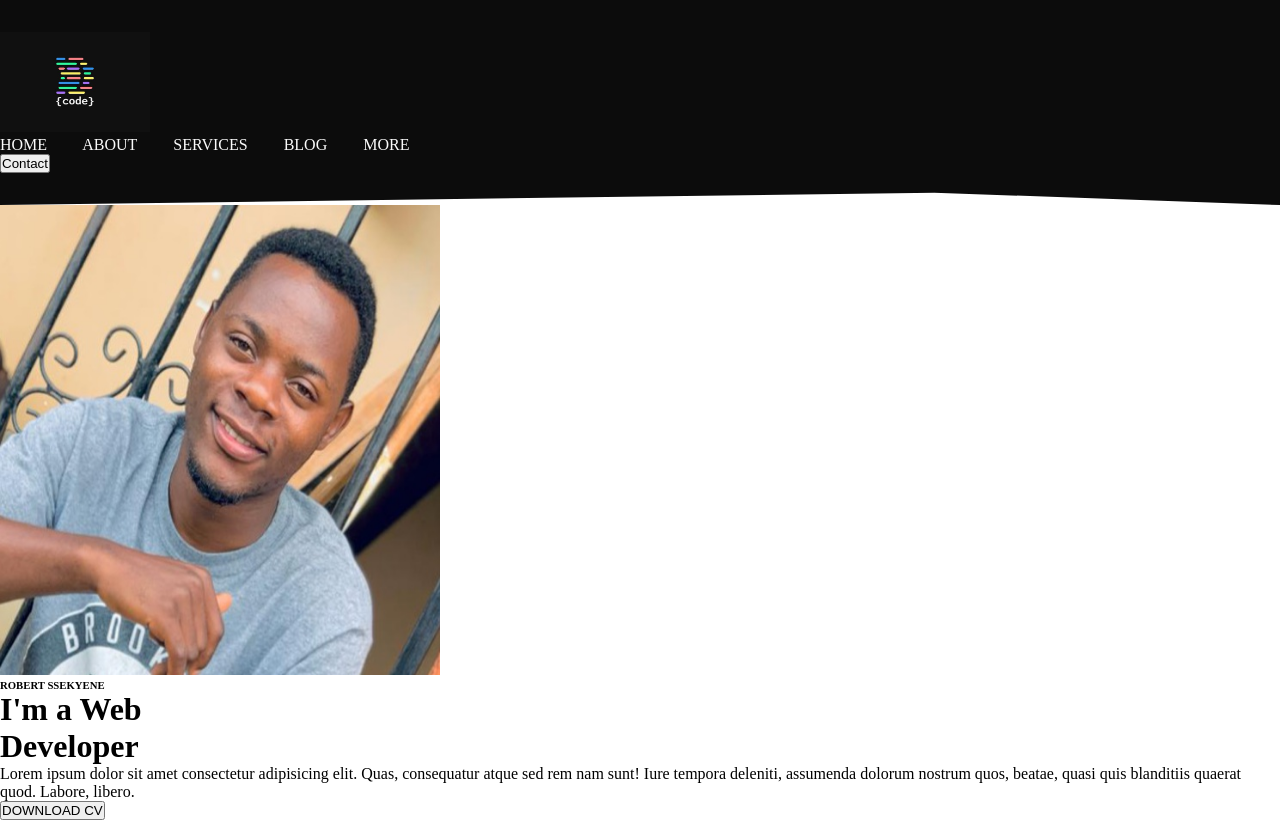
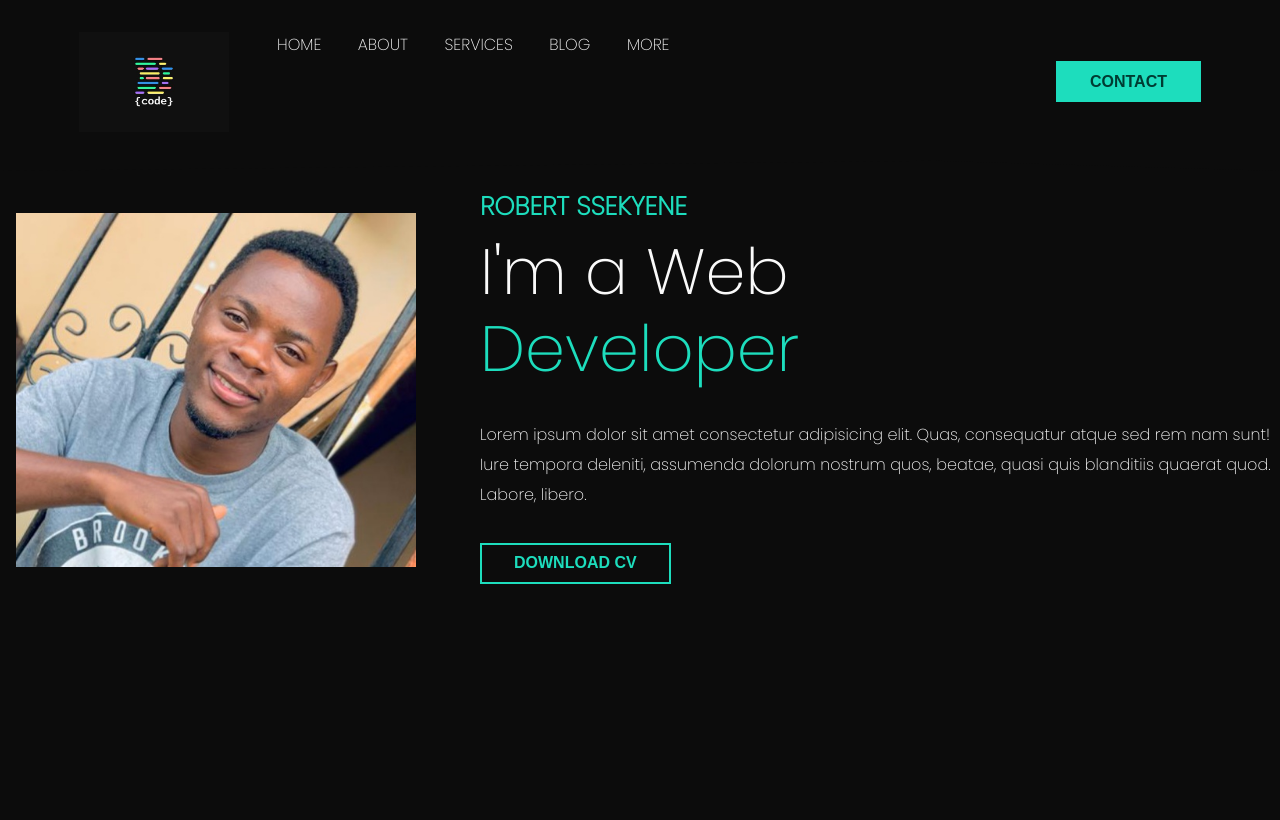
Before and after one commit to Ssekyene/Portfolio, a plain HTML site: page index.html in a window 1280 px wide. Drawn offline with Linux system fonts and the light colour scheme.

Commit message:
added more styles in assets/styles.css and also added styles in assets/utilities.css

```diff
--- a/assets/styles.css
+++ b/assets/styles.css
@@ -47,3 +47,44 @@ header nav{
     width: 440px;
     height: 470px;
 }
+
+body{
+    font-family: 'Poppins', sans-serif;
+    background: var(--bgDark);
+}
+.container{
+    max-width: 1152px;
+    padding: 0 15px;
+    margin: 0 auto;
+}
+.hero{
+    padding-top: 2rem;
+    padding-bottom: 3rem;
+}
+.hero .left img{
+    width: 400px;
+    margin-left: 1em;
+}
+.hero .right{
+    color: var(--white);
+    margin-top: -1rem;
+    margin-left: -20rem;
+}
+.hero .right h6{
+    font-size: 1.6rem;
+    color: var(--primary);
+    margin-bottom: 0.5rem;
+}
+.hero .right h1{
+    font-size: 4rem;
+    font-weight: 100;
+    line-height: 1.2;
+    margin-bottom: 2rem;
+}
+.hero .right h1 span{
+    color: var(--primary);
+}
+.hero .right p{
+    line-height: 1.9;
+    margin-bottom: 2rem;
+}
--- a/assets/utilities.css
+++ b/assets/utilities.css
@@ -0,0 +1,47 @@
+.flex{
+    display: flex;
+}
+.items-center{
+    align-items: center;
+}
+.justify-between{
+    justify-content: space-between;
+}
+.justify-center{
+    justify-content: center;
+}
+.justify-right{
+    justify-content: right;
+}
+.btn{
+    padding: 0.6rem 2rem;
+    font-size: 1rem;
+    font-weight: 600;
+    border: 2px solid transparent;
+    outline: none;
+    cursor:pointer;
+    text-transform: uppercase;
+    transition: all .2s ease;
+}
+.btn-primary{
+    background-color: var(--primary);
+    color: var(--secondary);
+    margin-top: -15rem;
+}
+.btn-primary:hover{
+    background: transparent;
+    border-color: var(--primary);
+    color: var(--primary);
+}
+.flex-1{
+    flex: 1;
+}
+.btn-secondary{
+    background: transparent;
+    color: var(--primary);
+    border-color: var(--primary);
+}
+.btn-secondary:hover{
+    background: var(--primary);
+    color: var(--secondary);
+}
--- a/index.html
+++ b/index.html
@@ -35,7 +35,7 @@ rel="stylesheet">
         </div>
     </header>
     <div class="hero flex items-center justify-between">
-        <div class="left flex-1 justify-center" id="profile-pic">
+        <div class="left flex-1 justify-center">
             <img src="images/profile.jpg" alt="profile picture">
         </div>
         <div class="right flex-1">
```
